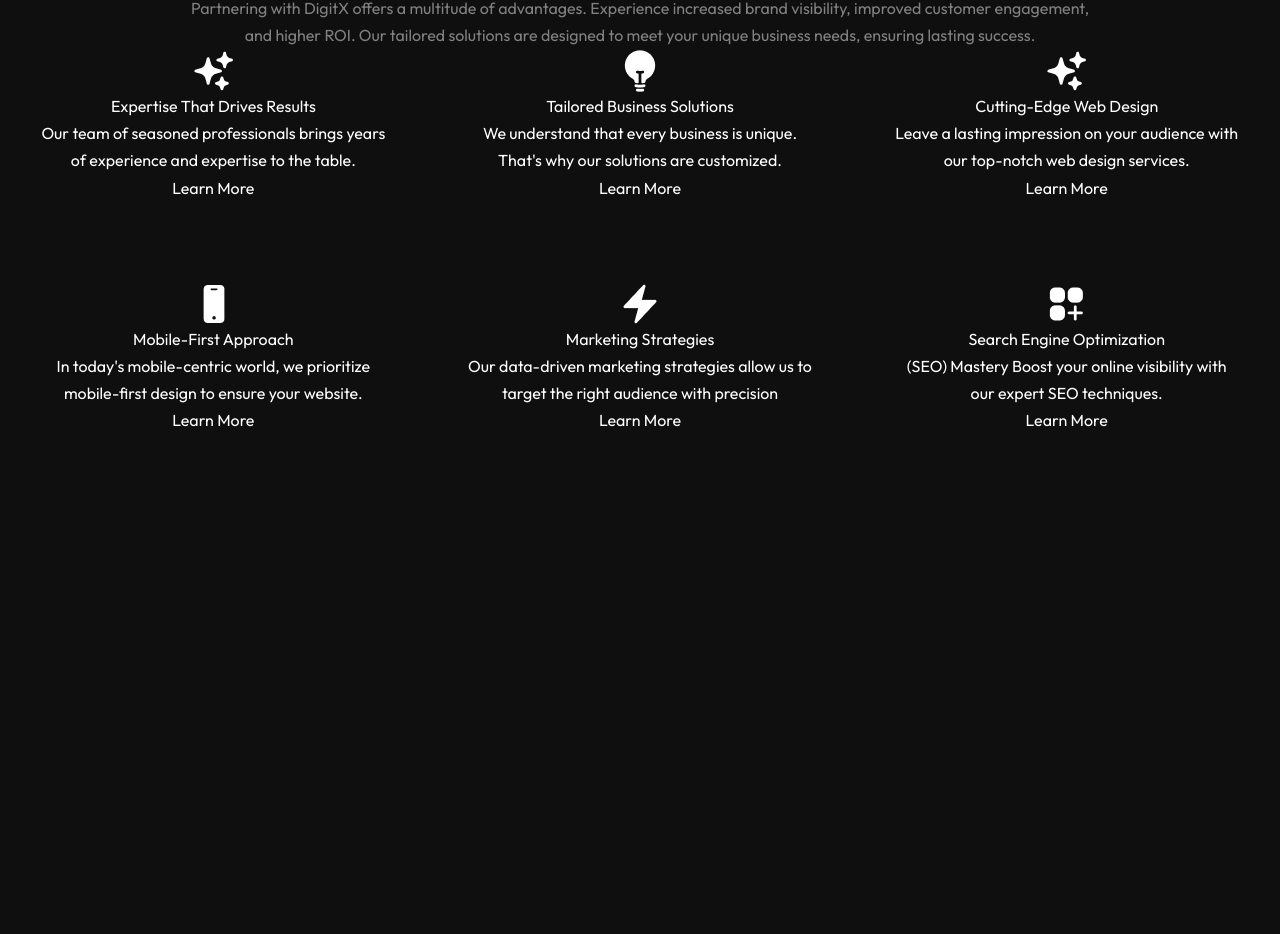
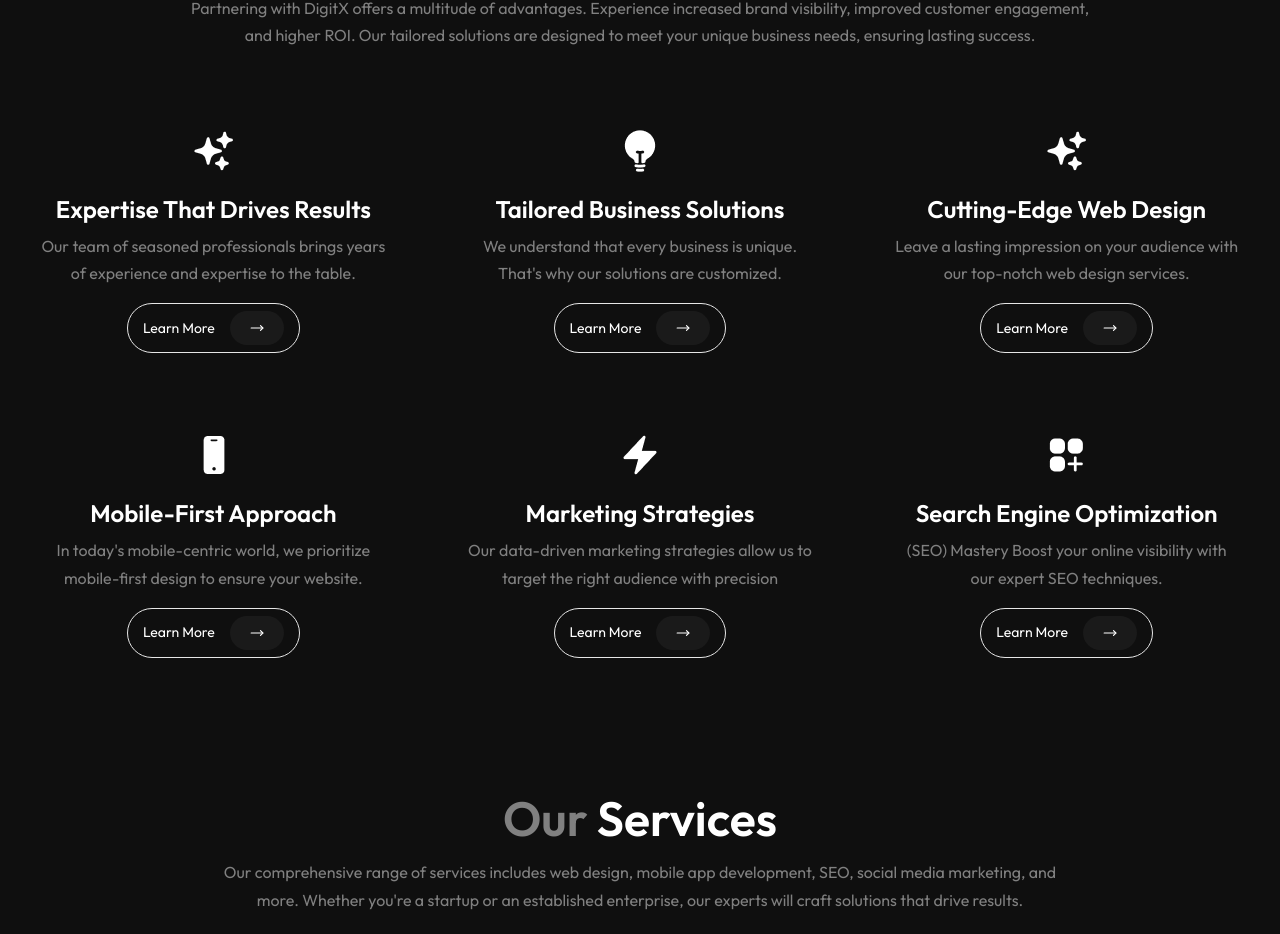
Before and after one commit to Segundavid-Dev/aerassky, a React (Vite) app: page / in a window 1280 px wide. Shown: the part 797-1731 px from the top of the page. Before the commit the page ends 1232 px from the top, so only its background shows below. Built offline with nearby package versions, Linux system fonts and the light colour scheme.

Commit message:
style(ui): implemented reasons section

```diff
--- a/src/components/home/Reasons.tsx
+++ b/src/components/home/Reasons.tsx
@@ -1,13 +1,16 @@
 import { reasonsArray } from "../../../public/data";
 import Button from "../shared/Button";
+
+import { MoveRight } from "lucide-react";
+
 export default function ReasonsToChoose() {
   return (
-    <div className="text-center">
+    <div className="text-center pb-30">
       <h2 className="text-[48px] font-semibold w-[60%] mx-auto">
         Reasons to Choose Aerassky for
         <span className="text-[var(--text-gray)]"> Your Digital Journey</span>
       </h2>
-      <p className="text-[var(--text-gray)] w-[75%] mx-auto">
+      <p className="text-[var(--text-gray)] w-[75%] mx-auto pb-20">
         Partnering with DigitX offers a multitude of advantages. Experience
         increased brand visibility, improved customer engagement, and higher
         ROI. Our tailored solutions are designed to meet your unique business
@@ -17,10 +20,17 @@ export default function ReasonsToChoose() {
         {reasonsArray.map((item, index) => (
           <div key={index}>
             <div className="flex items-center justify-center flex-col">
-              <img src={item.img} alt="Image icon" />
-              <h2>{item.heading}</h2>
-              <p>{item.text}</p>
-              <Button>Learn More</Button>
+              <div className="mb-5">
+                <img src={item.img} alt="Image icon" />
+              </div>
+              <h2 className="text-2xl font-semibold pb-2">{item.heading}</h2>
+              <p className="text-[var(--text-gray)] pb-4">{item.text}</p>
+              <Button className="flex items-center text-[14px] border border-[#e6e6e6] gap-[15px] px-[15px] py-[7px] rounded-full cursor-pointer duration-300 hover:bg-white hover:text-black hover:translate-x-4">
+                Learn More
+                <span className="bg-[#1A1A1A] px-[20px] py-[10px] rounded-full">
+                  <MoveRight size={14} color="#fff" />
+                </span>
+              </Button>
             </div>
           </div>
         ))}
--- /dev/null
+++ b/src/components/home/Services.tsx
@@ -0,0 +1,15 @@
+export default function Services() {
+  return (
+    <div className="text-center">
+      <h2 className="text-[48px] font-semibold">
+        <span className="text-[var(--text-gray)]">Our</span> Services
+      </h2>
+      <p className="text-[var(--text-gray)] pb-5 w-[70%] mx-auto">
+        Our comprehensive range of services includes web design, mobile app
+        development, SEO, social media marketing, and more. Whether you're a
+        startup or an established enterprise, our experts will craft solutions
+        that drive results.
+      </p>
+    </div>
+  );
+}
--- a/src/pages/Home.tsx
+++ b/src/pages/Home.tsx
@@ -1,6 +1,7 @@
 import HomeNav from "../components/home/HomeHeader";
 import Hero from "../components/home/Hero";
 import ReasonsToChoose from "../components/home/Reasons";
+import Services from "../components/home/Services";
 
 export default function Home() {
   return (
@@ -12,6 +13,7 @@ export default function Home() {
         <Hero />
       </div>
       <ReasonsToChoose />
+      <Services />
     </div>
   );
 }
```
